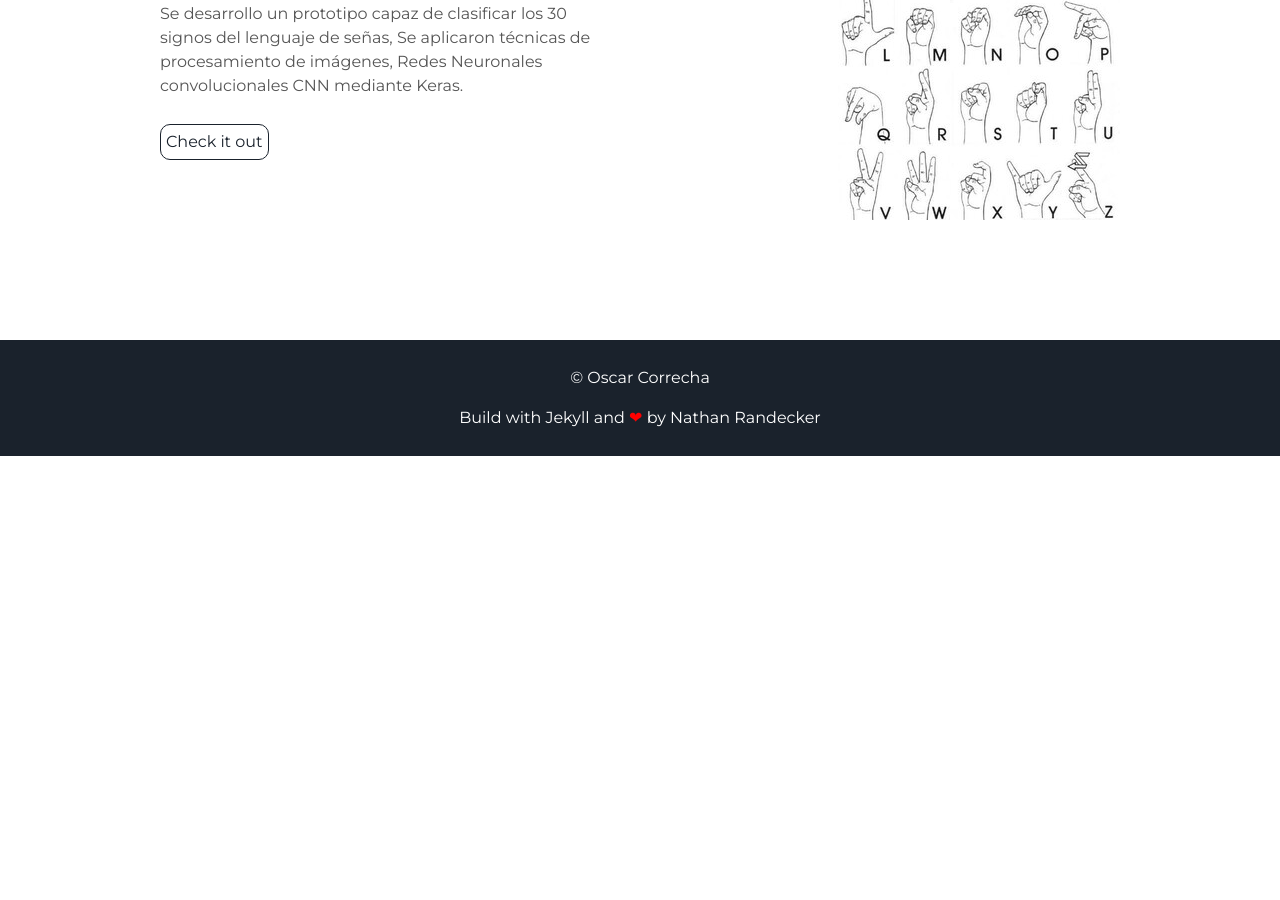
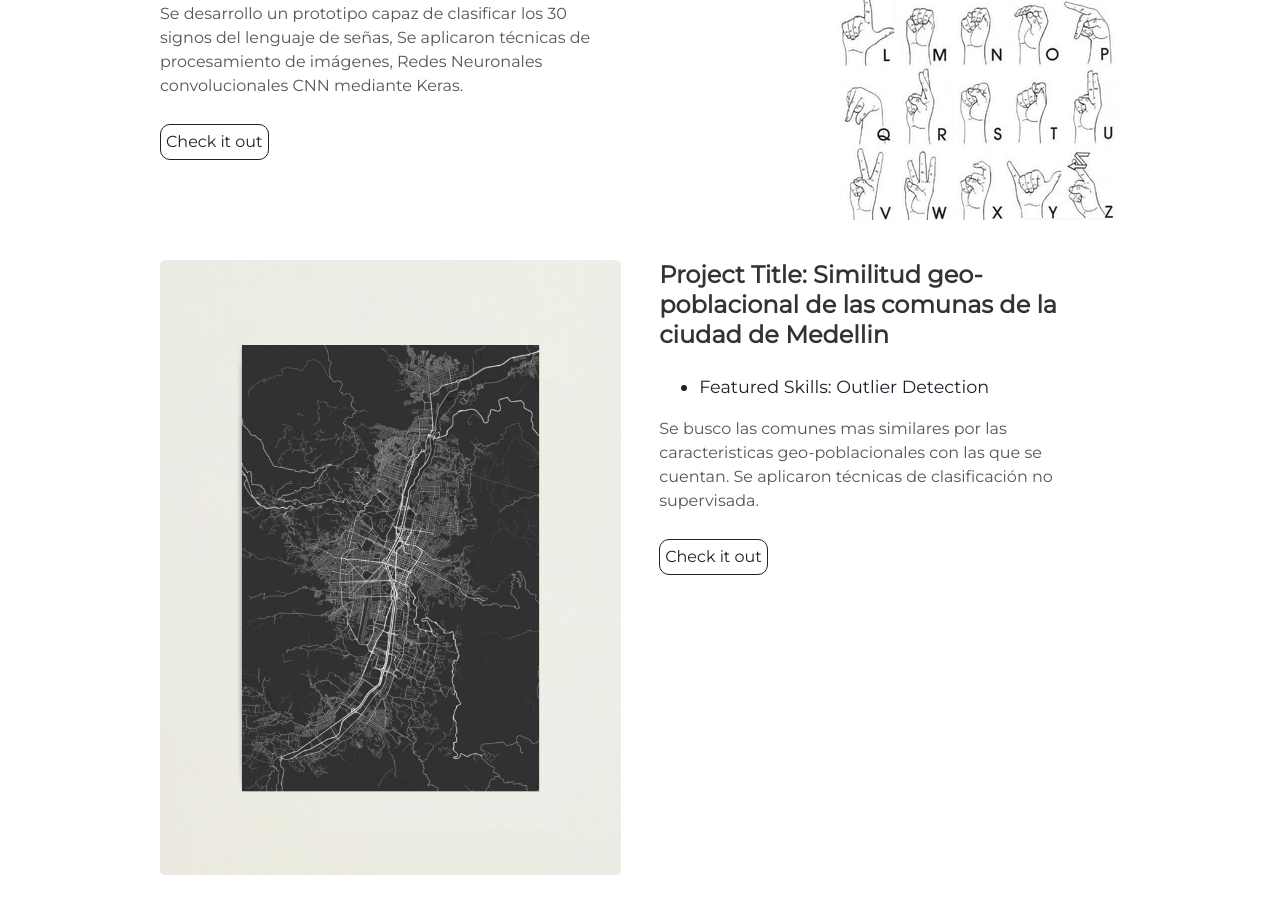
Before and after one commit to oecorrechag/Resume, a Jekyll site: the page built from index.html, in a window 1280 px wide and 900 px high, scrolled down 4468 px. Built offline with Jekyll 4.4.1, drawn with Linux system fonts in a browser that asks for light colours; before the commit the page ends 4924 px from its top, so only the background shows below that.

```diff
--- a/_includes/projects.html
+++ b/_includes/projects.html
@@ -99,4 +99,18 @@
   </div>
 </div>
 
+<div class="user-projects">
+  <div class="images-left">
+    <img alt="mountains" src="{{ "/assets/img/med.jpg" | prepend: site.baseurl }}" />
+  </div>
+  <div class="contents-right">
+    <h3> Project Title: Similitud geo-poblacional de las comunas de la ciudad de Medellin </h3>
+    <ul>
+      <li> Featured Skills: Outlier Detection</li>
+    </ul>
+    <p>Se busco las comunes mas similares por las caracteristicas geo-poblacionales con las que se cuentan. Se aplicaron técnicas de clasificación no supervisada.</p>
+    <a class="project-link" href="https://github.com/oecorrechag/Proyecto-Panama">Check it out</a>
+  </div>
 </div>
+
+</div>
```
Also changed, not shown: assets/img/med.jpg (added), src/img/med.jpg (added).
